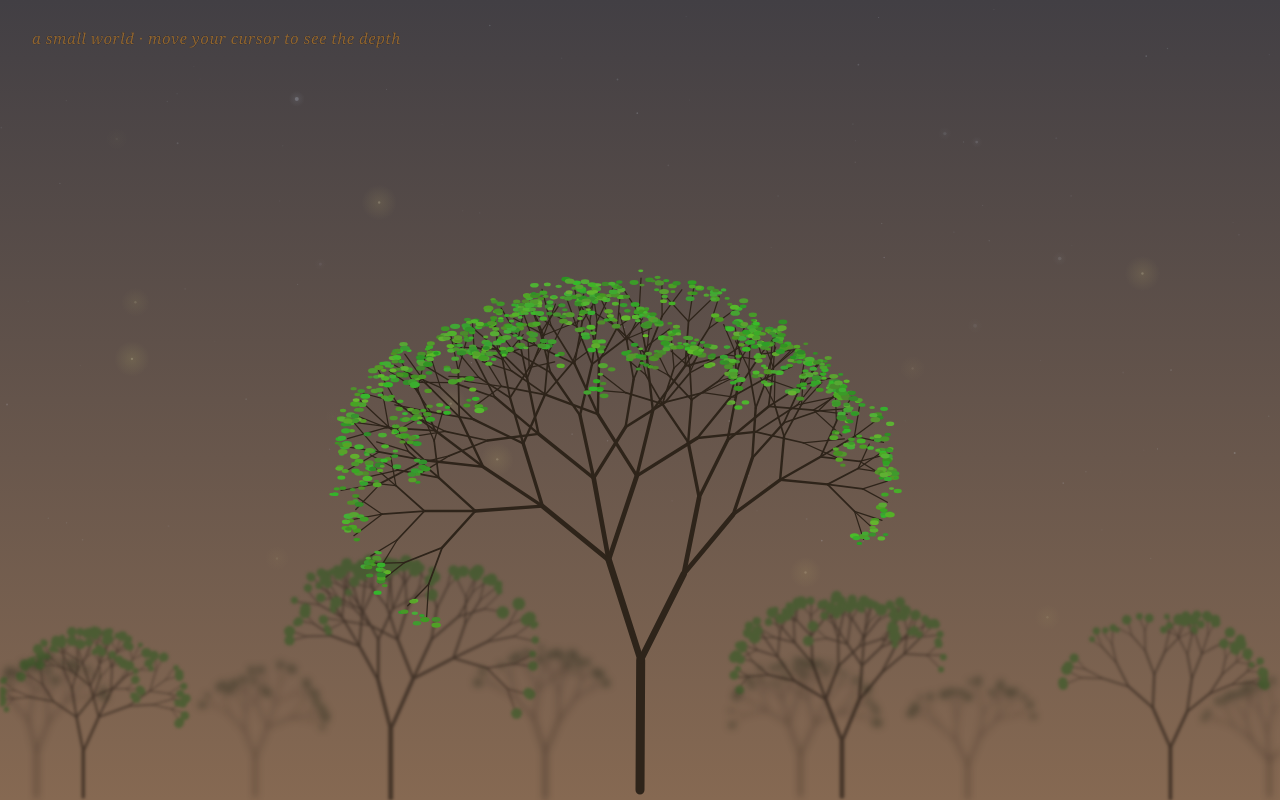
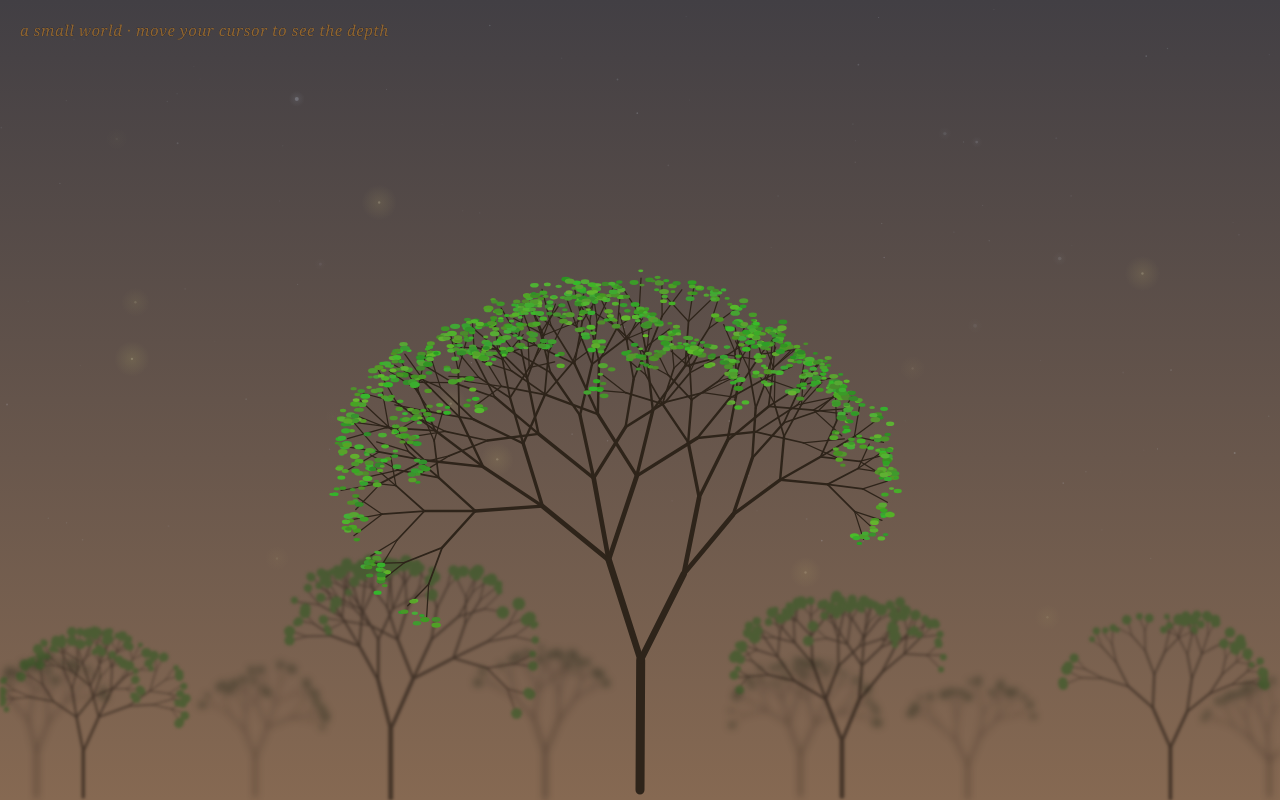
Before and after one commit to NeelClaudel/tree_demo, a Next.js app: page / in a window 1280 px wide. Built offline with nearby package versions, Linux system fonts and the light colour scheme.

Commit message:
feat: caption respects safe-area insets and scales with viewport

```diff
--- a/app/components/InteractiveTree.jsx
+++ b/app/components/InteractiveTree.jsx
@@ -1045,12 +1045,15 @@ export default function InteractiveTree() {
       <div
         style={{
           position: 'absolute',
-          top: 28,
-          left: 32,
+          top: 'max(20px, calc(env(safe-area-inset-top) + 8px))',
+          left: 'max(20px, calc(env(safe-area-inset-left) + 8px))',
+          right: 'max(20px, calc(env(safe-area-inset-right) + 8px))',
           color: '#d4a574',
           fontFamily: 'Georgia, "Times New Roman", serif',
           fontStyle: 'italic',
-          fontSize: 15,
+          fontSize: 'clamp(11px, 2.6vw, 15px)',
+          lineHeight: 1.35,
+          maxWidth: 'min(70ch, 100%)',
           letterSpacing: 0.5,
           pointerEvents: 'none',
           textShadow: '0 0 12px rgba(0,0,0,0.8)',
```
